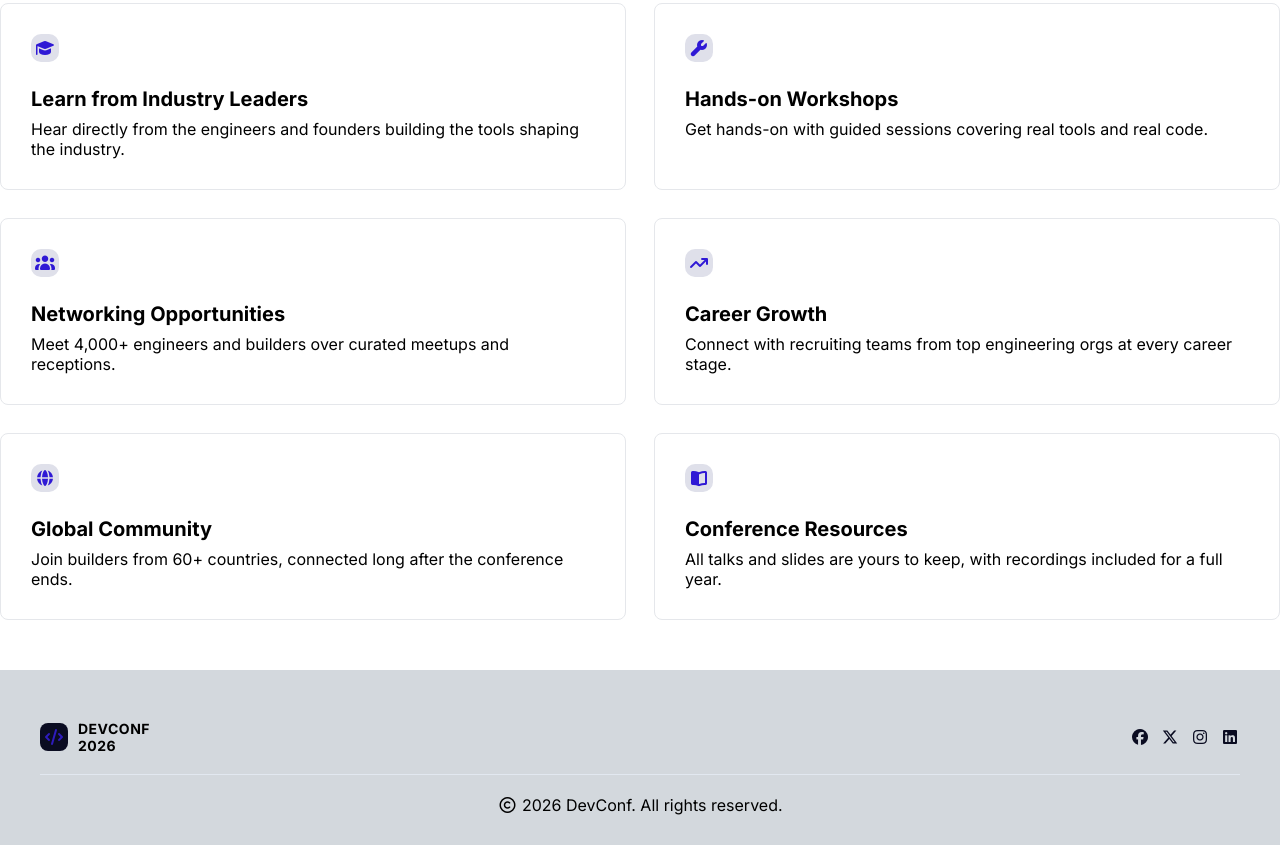
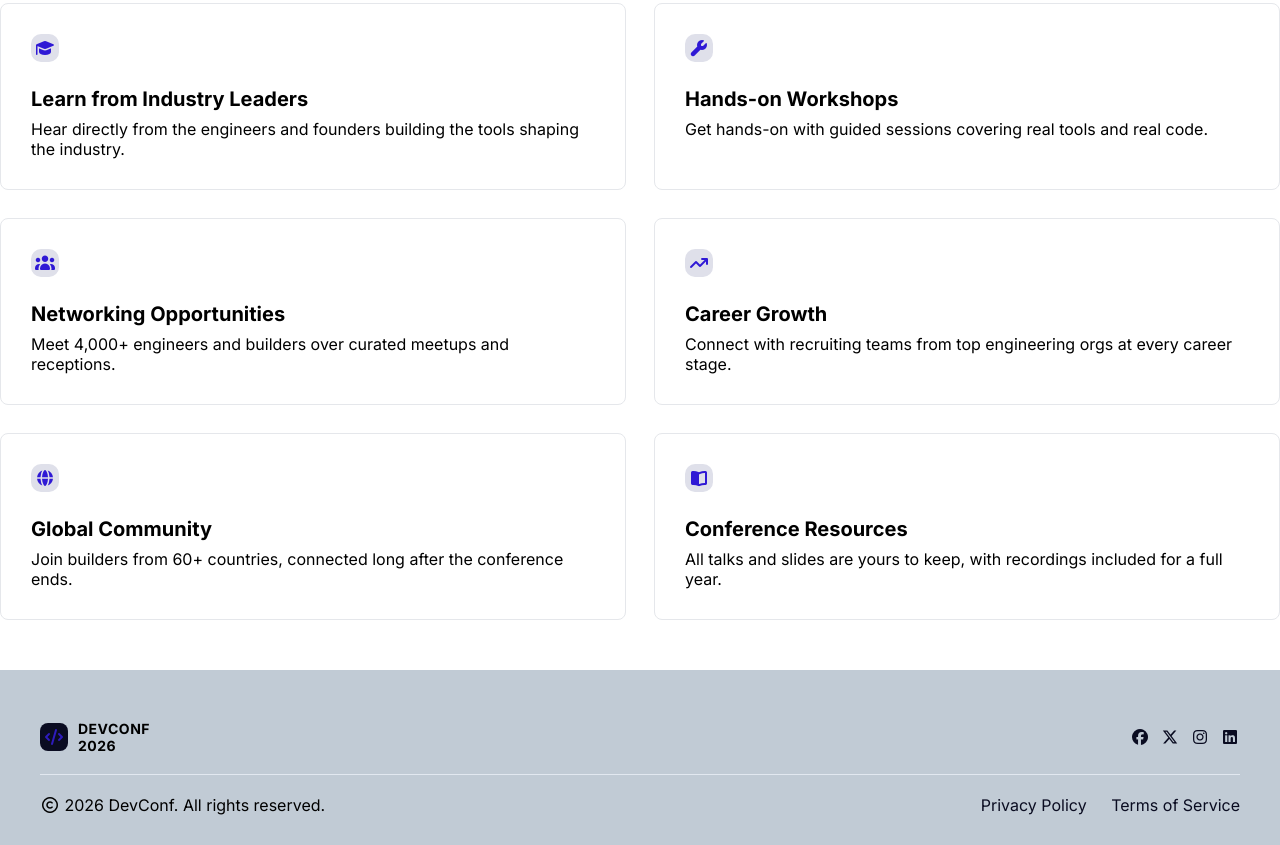
Before and after one commit to AbusufianEmon/DevConf, a plain HTML site: page index.html in a window 1280 px wide. Shown: the part 2772-3617 px from the top of the page. Drawn offline with Linux system fonts and the light colour scheme.

Commit message:
Previous commit did not work. Trying again to fix button alignment when viewed from phone. also fixed footer.

```diff
--- a/index.html
+++ b/index.html
@@ -283,7 +283,14 @@
         </div>
         <hr class="card-divider">
         <div class="copyright-text">
-            <p> <span><i class="fa-regular fa-copyright"></i></span> 2026 DevConf. All rights reserved.</p>
+            <div>
+                <p> <span><i class="fa-regular fa-copyright"></i></span> 2026 DevConf. All rights reserved.</p>
+            </div>
+            <div>
+                <a href="">Privacy Policy</a>
+                <a href="">Terms of Service</a>
+            </div>
+
         </div>
     </footer>
 
--- a/style.css
+++ b/style.css
@@ -224,6 +224,8 @@ button {
     border: 1px solid #e5e7eb;
     overflow: hidden;
     padding: 20px;
+    display: flex;
+    flex-direction: column;
 }
 
 .price-tier {
@@ -267,6 +269,7 @@ button {
 }
 
 .card-details {
+    flex: 1;
     padding: 0 20px 20px;
 }
 
@@ -356,7 +359,7 @@ ul li::marker {
 }
 
 footer {
-    background-color: #d3d8dd;
+    background-color: #c1cbd5;
     padding: 50px 40px 30px;
     margin-top: 50px;
 }
@@ -366,7 +369,14 @@ footer {
 }
 
 .copyright-text {
-    text-align: center;
+    display: flex;
+    justify-content: space-between;
+}
+
+.copyright-text a {
+    text-decoration: none;
+    padding-left: 20px;
+    color: #0a0c21;
 }
 
 .logo a {
```
